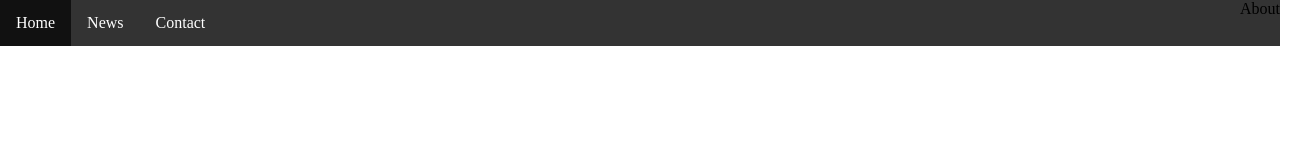
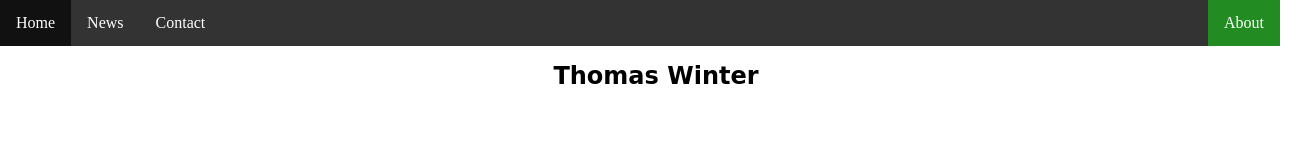
Before and after one commit to wintajonny/WinterThomas, a plain HTML site: page template.html in a window 1280 px wide. Shown: the whole page, 1312 px wide, since content can reach past the window. Drawn offline with Linux system fonts and the light colour scheme.

Commit message:
template changes

```diff
--- a/template.html
+++ b/template.html
@@ -3,15 +3,20 @@
     <head>
         <title>Winter Thomas</title>
         <link rel="stylesheet" href="css/main.css">
+        <link rel="stylesheet" href="css/index.css">
     </head>
     <body>
-        <ul>
-            <li><a href="#home">Home</a></li>
-            <li><a href="#news">News</a></li>
-            <li><a href="#contact">Contact</a></li>
-            <li style="float:right"><href="#about">About</a></li>
-        </ul>
+        <div id="header">
+            <ul>
+                <li><a href="#home">Home</a></li>
+                <li><a href="#news">News</a></li>
+                <li><a href="#contact">Contact</a></li>
+                <li style="float:right"><a class="about" href="#about">About</a></li>
+            </ul>
+        </div>
         <div id="main">
+            <h2>Thomas Winter</h2>
+
         </div>
     </body>
 </html>
```
